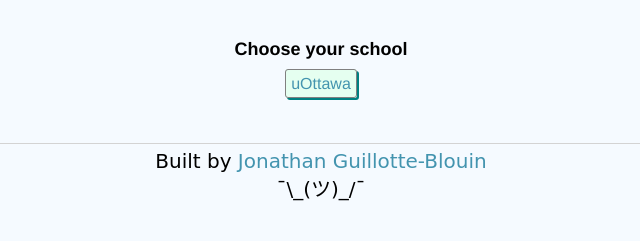
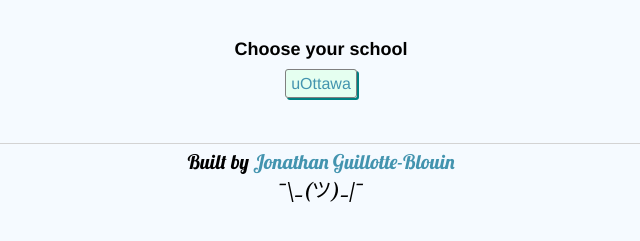
Before and after one commit to jonathanGB/ScheduleGeneratorWebApp, a website: page views/index.html in a window 1280 px wide. Shown: the part 167-408 px from the top of the page, without its empty margins (319-959 px from the left). Drawn offline with nearby package versions, Linux system fonts and the light colour scheme.

Commit message:
update footer font

```diff
--- a/public/style.css
+++ b/public/style.css
@@ -44,7 +44,7 @@
   padding-top: 5px;
   border-top: 1px solid lightgrey;
   font-size: 20px;
-  font-family: cursive, auto;
+  font-family: 'Lobster', cursive;
 }
 
 footer a {
--- a/server.js
+++ b/server.js
@@ -46,7 +46,7 @@
 
 io.on('connection', (socket) => {
   console.log('a user connected');
-  var jar, chosenSemesters;
+  var jar, chosenSemesters, chosenColours = {};
 
   socket.on('verify credentials', (data, clientCallback) => {
     jar = request.jar();
--- a/views/index.html
+++ b/views/index.html
@@ -7,6 +7,7 @@
     <meta charset="utf-8">
     <meta http-equiv="X-UA-Compatible" content="IE=edge">
     <meta name="viewport" content="width=device-width, initial-scale=1">
+    <link href="https://fonts.googleapis.com/css?family=Lobster" rel="stylesheet">
     <link rel="stylesheet" href="/style.css">
   </head>
   <body>
```
Also changed, not shown: views/uottawa.html (+1 -0 lines).
